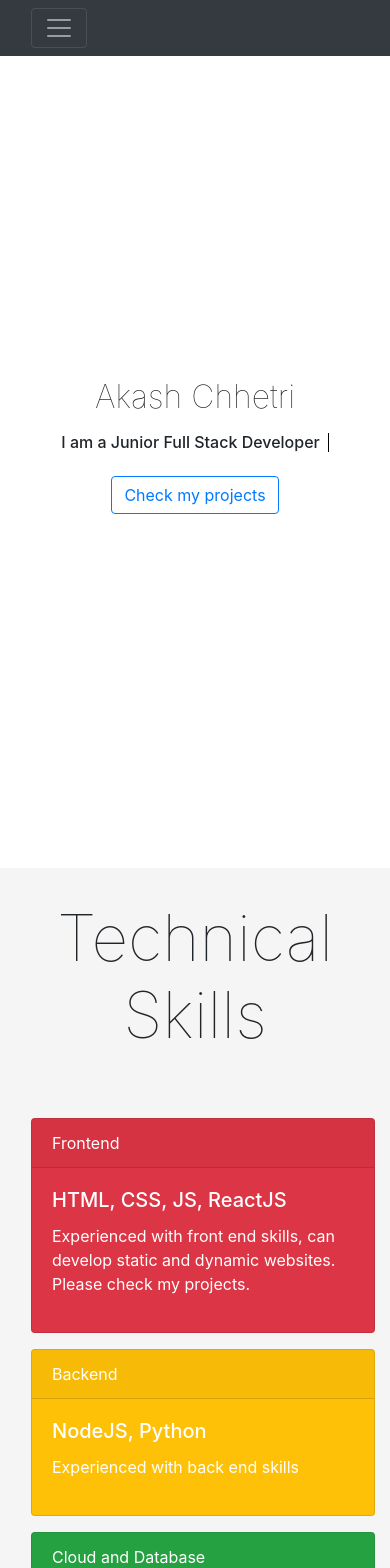
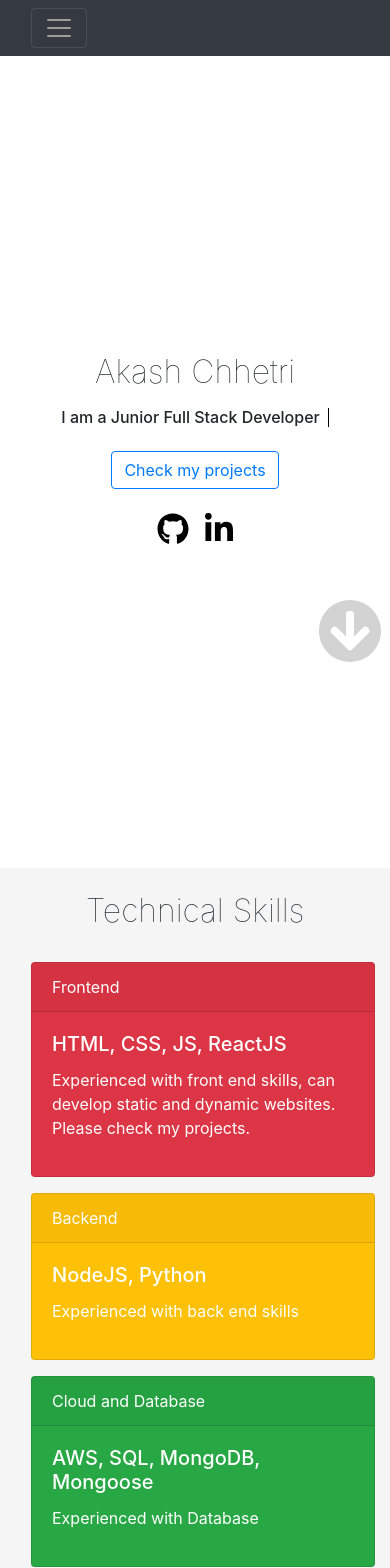
Before and after one commit to achhetr/portfolio, a React (Create React App) app: page / in a window 390 px wide. Shown: the top 1568 px of the page. Built offline with nearby package versions, Linux system fonts and the light colour scheme.

Commit message:
home scroll move up and down

```diff
--- a/public/index.html
+++ b/public/index.html
@@ -9,6 +9,7 @@
 			name="description"
 			content="Web site created using create-react-app"
 		/>
+		<link rel="shortcut icon" href="favicon.ico" type="image/x-icon" />
 		<link rel="apple-touch-icon" href="%PUBLIC_URL%/logo192.png" />
 		<link rel="manifest" href="%PUBLIC_URL%/manifest.json" />
 		<link
@@ -33,7 +34,7 @@
 			crossorigin=""
 		></script>
 
-		<title>Akash| Developer</title>
+		<title>Akash Developer</title>
 	</head>
 	<body>
 		<noscript>You need to enable JavaScript to run this app.</noscript>
--- a/src/components/HomePage/Home/Home.js
+++ b/src/components/HomePage/Home/Home.js
@@ -1,6 +1,8 @@
 import React from 'react';
 import { Button } from 'react-bootstrap';
 import { Link } from 'react-router-dom';
+import { FontAwesomeIcon } from '@fortawesome/react-fontawesome';
+
 import homeStyle from './home.module.css';
 
 const Home = () => {
@@ -13,6 +15,37 @@
 			<Link to="/projects" className={homeStyle.ProjectBtn}>
 				<Button variant="outline-primary">Check my projects</Button>{' '}
 			</Link>
+			<div>
+				<a
+					href="https://github.com/achhetr"
+					target="_blank"
+					rel="noopener noreferrer"
+				>
+					<FontAwesomeIcon
+						icon={['fab', 'github']}
+						className={`${homeStyle.FaItem} ${homeStyle.FaItemGit}`}
+						size="2x"
+					/>
+				</a>
+				<a
+					href="https://www.linkedin.com/in/akashchhetri/"
+					target="_blank"
+					rel="noopener noreferrer"
+				>
+					<FontAwesomeIcon
+						icon={['fab', 'linkedin-in']}
+						className={`${homeStyle.FaItem} ${homeStyle.FaItemLkd}`}
+						size="2x"
+					/>
+				</a>
+			</div>
+			<div className={homeStyle.MoveScroll}>
+				<FontAwesomeIcon
+					icon={['fas', 'arrow-circle-down']}
+					className={`${homeStyle.FaItem} ${homeStyle.FaItemDwn}`}
+					size="4x"
+				/>
+			</div>
 		</div>
 	);
 };
--- a/src/components/HomePage/Home/home.module.css
+++ b/src/components/HomePage/Home/home.module.css
@@ -28,6 +28,35 @@
 	margin: 1rem auto;
 }
 
+.FaItem {
+	margin: 0.5rem;
+	color: black;
+}
+
+.FaItemDwn {
+	color: lightgray;
+	animation: MoveUpDown 1s linear infinite;
+}
+
+.FaItem:hover {
+	cursor: pointer;
+}
+
+.FaItemGit:hover {
+	color: #4078c0;
+}
+
+.FaItemLkd:hover {
+	color: #0e76a8;
+}
+
+.MoveScroll {
+	animation: moveUpDown 2s ease-in-out 5;
+	position: absolute;
+	right: 0;
+	opacity: 0;
+}
+
 @keyframes typing {
 	from {
 		width: 0;
@@ -47,6 +76,18 @@
 	}
 }
 
+@keyframes moveUpDown {
+	0%,
+	100% {
+		top: 50%;
+		opacity: 0;
+	}
+	50% {
+		top: 70%;
+		opacity: 1;
+	}
+}
+
 @media (max-width: 30rem) {
 	.Title {
 		font-size: 2rem;
--- a/src/components/HomePage/Techskills/Techskills.js
+++ b/src/components/HomePage/Techskills/Techskills.js
@@ -26,7 +26,7 @@
 							</Card>
 						</div>
 						<div className={techSkillsStyle.CardBack}>
-							<Card bg="warning" text="white">
+							<Card bg="primary" text="white">
 								<Card.Header>Frontend</Card.Header>
 								<Card.Body>
 									<Card.Title>
@@ -54,7 +54,7 @@
 							</Card>
 						</div>
 						<div className={techSkillsStyle.CardBack}>
-							<Card bg="success" text="white">
+							<Card bg="info" text="white">
 								<Card.Header>Backend</Card.Header>
 								<Card.Body>
 									<Card.Title>NodeJS, Python</Card.Title>
@@ -80,7 +80,7 @@
 							</Card>
 						</div>
 						<div className={techSkillsStyle.CardBack}>
-							<Card bg="danger" text="white">
+							<Card bg="dark" text="white">
 								<Card.Header>Cloud and Database</Card.Header>
 								<Card.Body>
 									<Card.Title>
--- a/src/components/HomePage/Techskills/techSkills.module.css
+++ b/src/components/HomePage/Techskills/techSkills.module.css
@@ -1,5 +1,9 @@
 .Container {
 	width: 100vw;
+	min-height: 80vh;
+	display: flex;
+	flex-direction: column;
+	justify-content: space-evenly;
 	padding-bottom: 6rem;
 	background-color: #f5f5f5;
 }
@@ -8,7 +12,7 @@
 	font-size: 4rem;
 	font-weight: 100;
 	text-align: center;
-	margin-top: 2rem;
+	margin-top: -1rem;
 }
 
 .ImageContainer {
@@ -57,6 +61,12 @@
 
 @media (max-width: 30rem) {
 	.Container {
-		padding-bottom: 2rem;
+		padding-bottom: 3rem;
+	}
+
+	.Title {
+		font-size: 2rem;
+		margin-top: 1.5rem;
+		margin-bottom: -2rem;
 	}
 }
```
Also changed, not shown: 1 other file (tests, documents, lock files or other folders).
